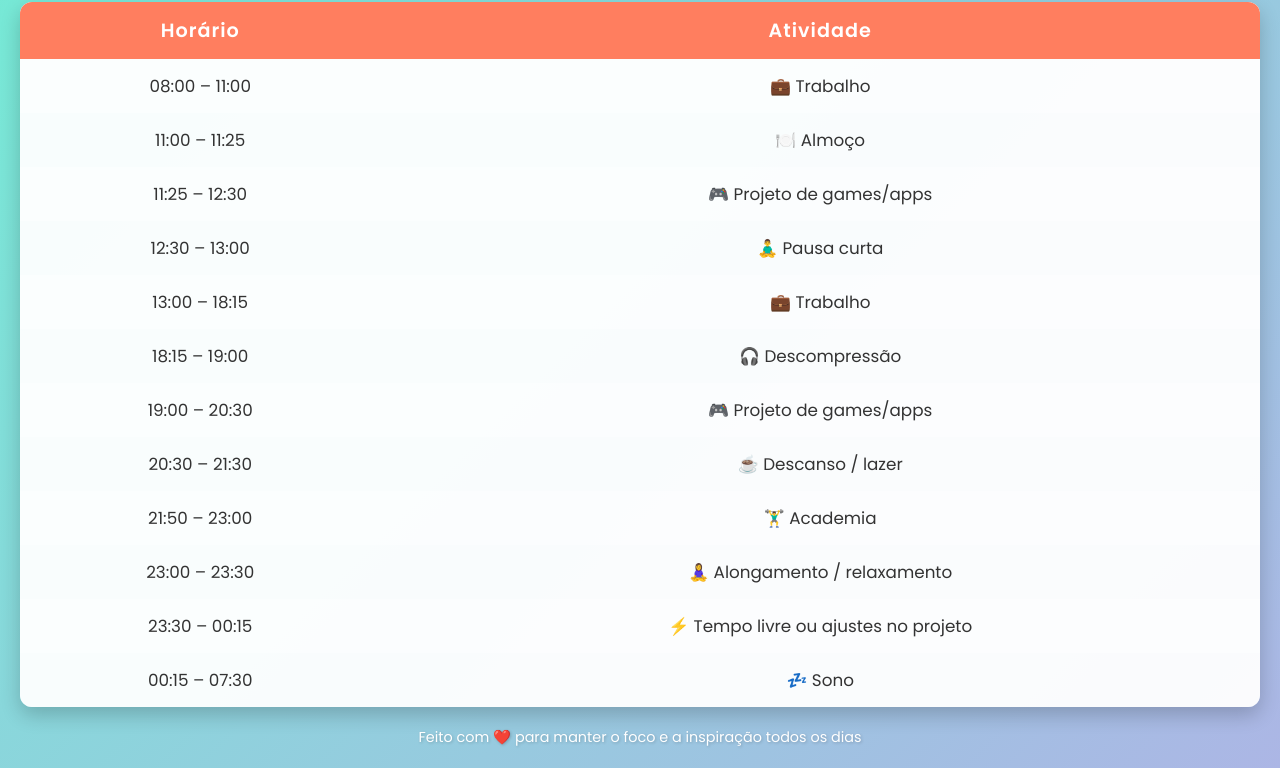
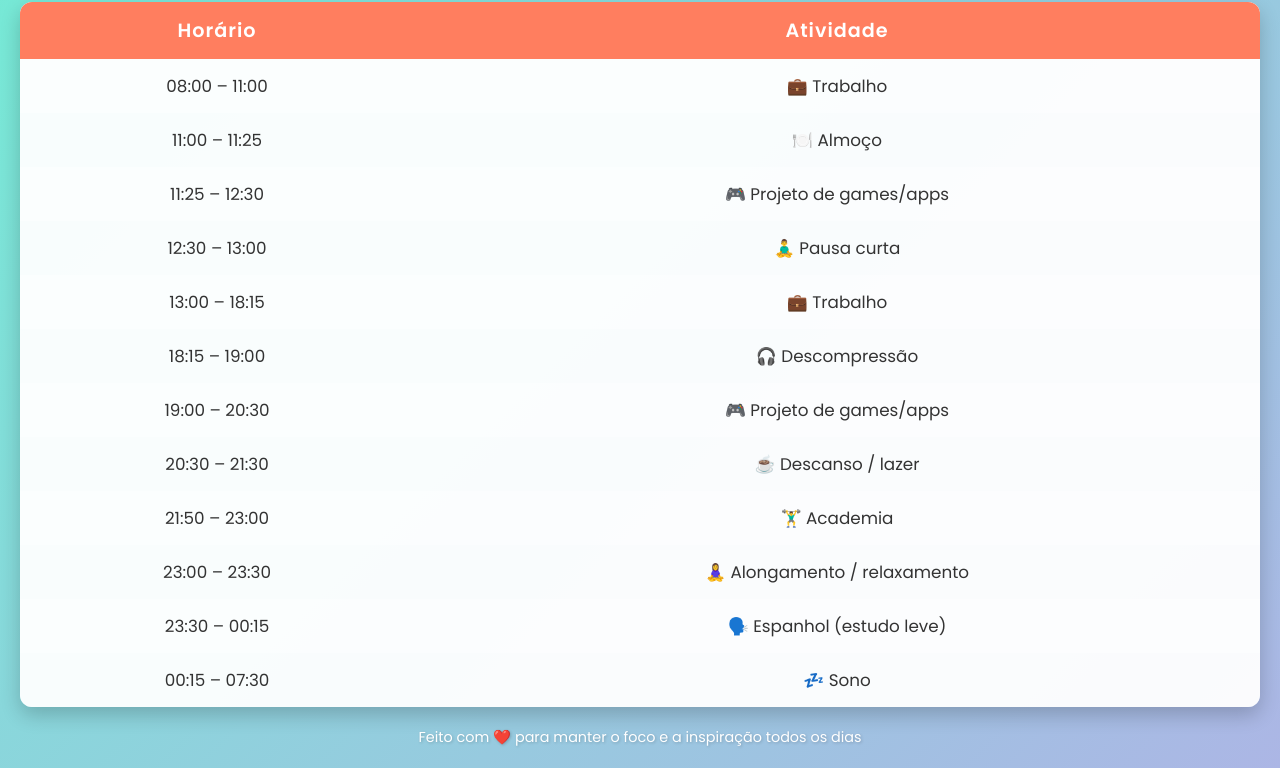
Before and after one commit to lucashebarros/Rotina, a plain HTML site: page index.html in a window 1280 px wide. Shown: the part 98-866 px from the top of the page. Drawn offline with Linux system fonts and the light colour scheme.

Commit message:
adicionado espanhol

```diff
--- a/index.html
+++ b/index.html
@@ -80,7 +80,7 @@
       <tr><td>20:30 – 21:30</td><td>☕ Descanso / lazer</td></tr>
       <tr><td>21:50 – 23:00</td><td>🏋️‍♂️ Academia</td></tr>
       <tr><td>23:00 – 23:30</td><td>🧘‍♀️ Alongamento / relaxamento</td></tr>
-      <tr><td>23:30 – 00:15</td><td>⚡ Tempo livre ou ajustes no projeto</td></tr>
+      <tr><td>23:30 – 00:15</td><td>🗣️ Espanhol (estudo leve)</td></tr>
       <tr><td>00:15 – 07:30</td><td>💤 Sono</td></tr>
     </table>
   </div>
```
